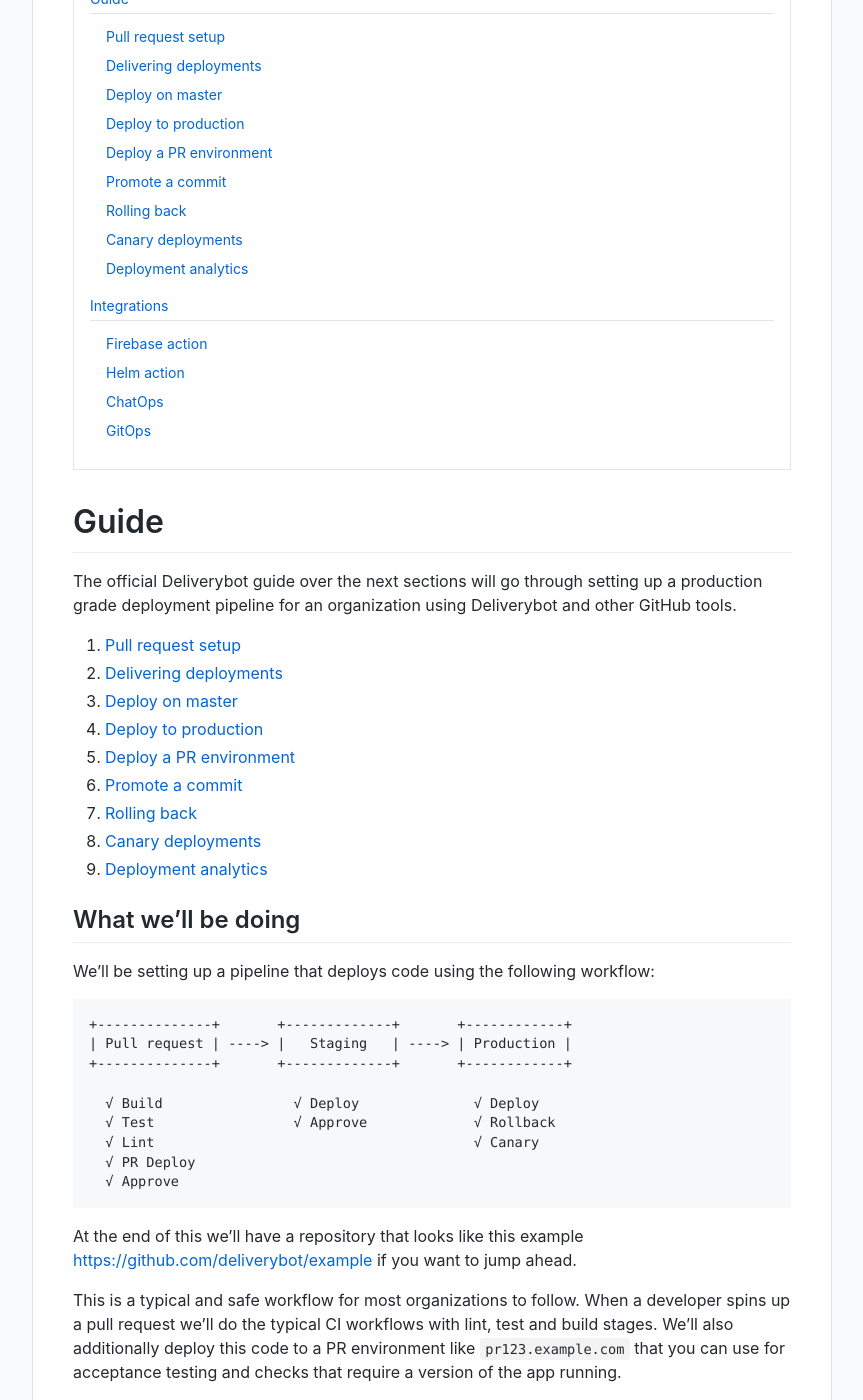
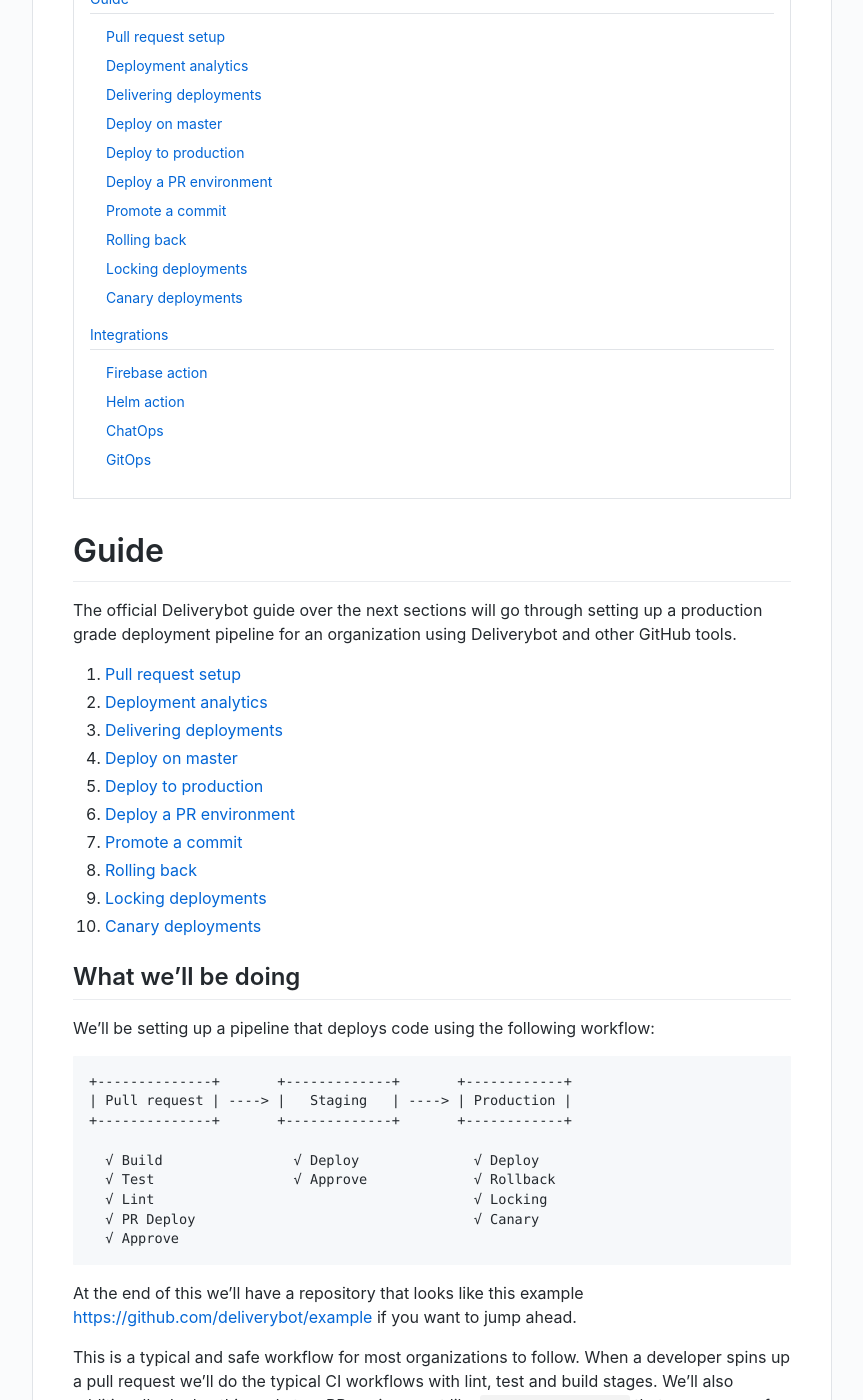
Before and after one commit to deliverybot/deliverybot.github.io, a Jekyll site: the page built from docs/guide/index.md, in a window 1280 px wide and 1400 px high, scrolled down 352 px. Shown: the whole window, without its empty margins (208-1071 px from the left). Built offline with Jekyll 4.4.1, drawn with Linux system fonts in a browser that asks for light colours; a script that is not in the unit is left out.

Commit message:
Add guide for deployment locks

````diff
--- a/docs/guide/7-rollback.md
+++ b/docs/guide/7-rollback.md
@@ -23,4 +23,4 @@
 
 ## Next
 
-[Canary deployments >>](/docs/guide/8-canary/)
+[Locking deployments >>](/docs/guide/8-locking/)
--- a/docs/guide/index.md
+++ b/docs/guide/index.md
@@ -27,8 +27,8 @@
 
   √ Build                √ Deploy              √ Deploy
   √ Test                 √ Approve             √ Rollback
-  √ Lint                                       √ Canary
-  √ PR Deploy
+  √ Lint                                       √ Locking
+  √ PR Deploy                                  √ Canary
   √ Approve
 ```
 
````
Also changed, not shown: docs/guide/8-locking.md (added, +22 -0 lines), docs/guide/9-canary.md (renamed from docs/guide/8-canary.md, +1 -1 lines), assets/images/deploy-locked-full.png (added), assets/images/deploy-locked.png (added), docs/guide/10-analytics.md (renamed from docs/guide/9-analytics.md).
